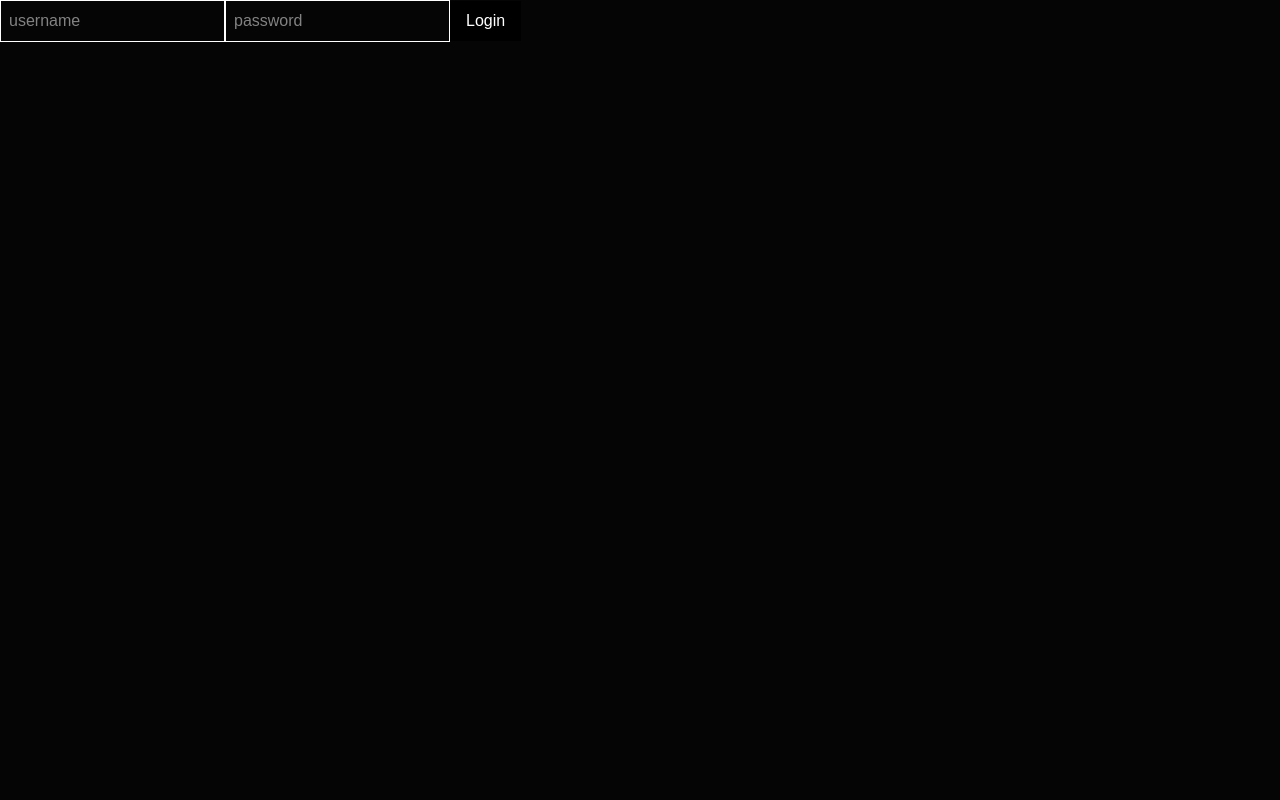
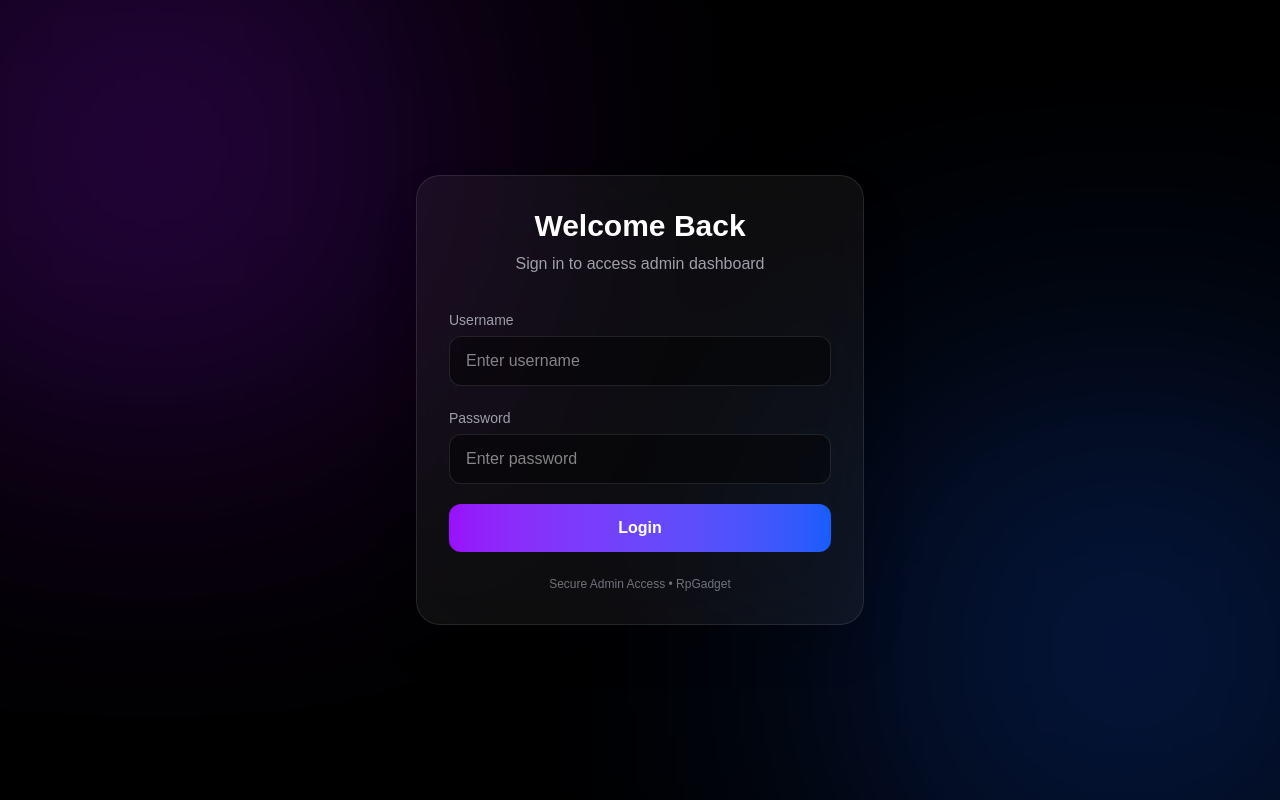
Before and after one commit to ghaffarrahmatullah/rpgadget, a Next.js app: page /login in a window 1280 px wide. Built offline with nearby package versions, Linux system fonts and the light colour scheme.

Commit message:
fix ui login

```diff
--- a/app/login/page.tsx
+++ b/app/login/page.tsx
@@ -5,9 +5,11 @@ import { useState } from "react"
 
 export default function LoginPage() {
   const [error, setError] = useState("")
+  const [loading, setLoading] = useState(false)
 
   async function handleSubmit(e: React.FormEvent<HTMLFormElement>) {
     e.preventDefault()
+    setLoading(true)
 
     const formData = new FormData(e.currentTarget)
 
@@ -16,6 +18,8 @@ export default function LoginPage() {
       password: formData.get("password"),
       redirect: false,
     })
+
+    setLoading(false)
 
     if (res?.error) {
       setError("Username atau password salah")
@@ -26,25 +30,69 @@ export default function LoginPage() {
   }
 
   return (
-    <form onSubmit={handleSubmit} className="space-y-3">
+    <div className="min-h-screen flex items-center justify-center bg-black relative overflow-hidden">
+
+      {/* Glow background */}
+      <div className="absolute inset-0">
+        <div className="absolute w-[500px] h-[500px] bg-purple-600 blur-[150px] opacity-30 top-[-100px] left-[-100px]" />
+        <div className="absolute w-[500px] h-[500px] bg-blue-600 blur-[150px] opacity-30 bottom-[-100px] right-[-100px]" />
+      </div>
+
+      {/* Card */}
+      <div className="relative w-full max-w-md p-8 rounded-3xl bg-white/5 backdrop-blur-2xl border border-white/10 shadow-2xl">
+
+        {/* Title */}
+        <h1 className="text-3xl font-bold text-white text-center mb-2">
+          Welcome Back
+        </h1>
+        <p className="text-zinc-400 text-center mb-8">
+          Sign in to access admin dashboard
+        </p>
+
+        {/* Form */}
+        <form onSubmit={handleSubmit} className="space-y-5">
+
+          {/* Username */}
+          <div>
+            <label className="text-sm text-zinc-400">Username</label>
             <input
               name="username"
-        placeholder="username"
-        className="border p-2"
+              placeholder="Enter username"
+              className="w-full mt-1 px-4 py-3 rounded-xl bg-black/40 border border-white/10 text-white outline-none focus:border-purple-500 transition"
             />
+          </div>
 
+          {/* Password */}
+          <div>
+            <label className="text-sm text-zinc-400">Password</label>
             <input
               name="password"
               type="password"
-        placeholder="password"
-        className="border p-2"
+              placeholder="Enter password"
+              className="w-full mt-1 px-4 py-3 rounded-xl bg-black/40 border border-white/10 text-white outline-none focus:border-purple-500 transition"
             />
+          </div>
 
-      <button type="submit" className="bg-black text-white px-4 py-2">
-        Login
+          {/* Error */}
+          {error && (
+            <p className="text-red-400 text-sm">{error}</p>
+          )}
+
+          {/* Button */}
+          <button
+            type="submit"
+            disabled={loading}
+            className="w-full py-3 rounded-xl bg-gradient-to-r from-purple-600 to-blue-600 text-white font-semibold hover:scale-[1.02] active:scale-[0.98] transition"
+          >
+            {loading ? "Signing in..." : "Login"}
           </button>
+        </form>
 
-      {error && <p className="text-red-500">{error}</p>}
-    </form>
+        {/* Footer */}
+        <p className="text-center text-xs text-zinc-500 mt-6">
+          Secure Admin Access • RpGadget
+        </p>
+      </div>
+    </div>
   )
 }
```
Lines whose indentation alone changed are shown as unchanged.
